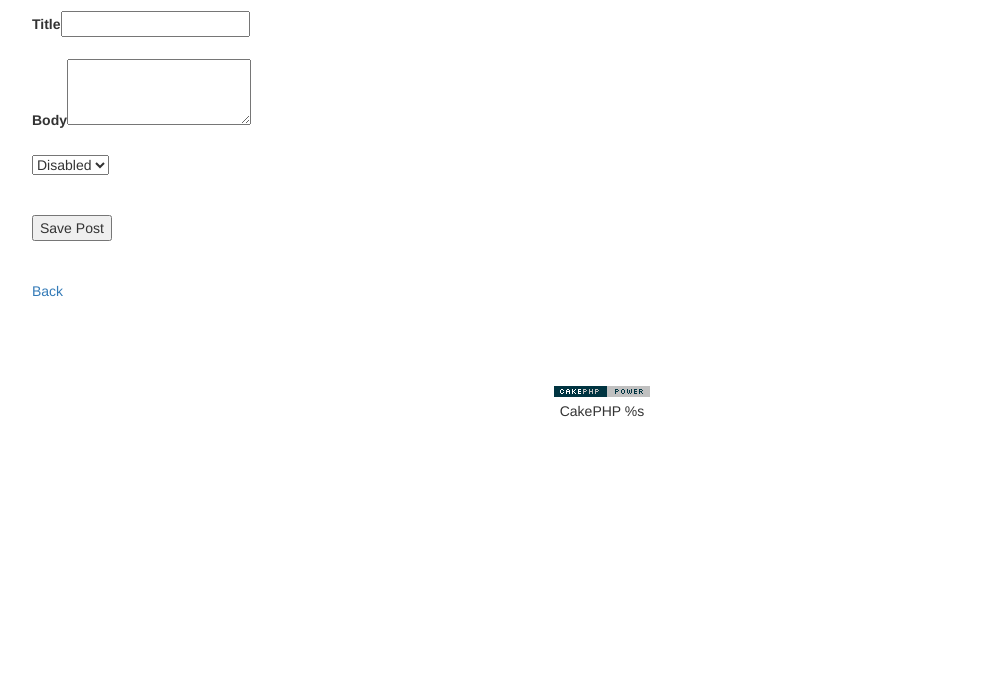
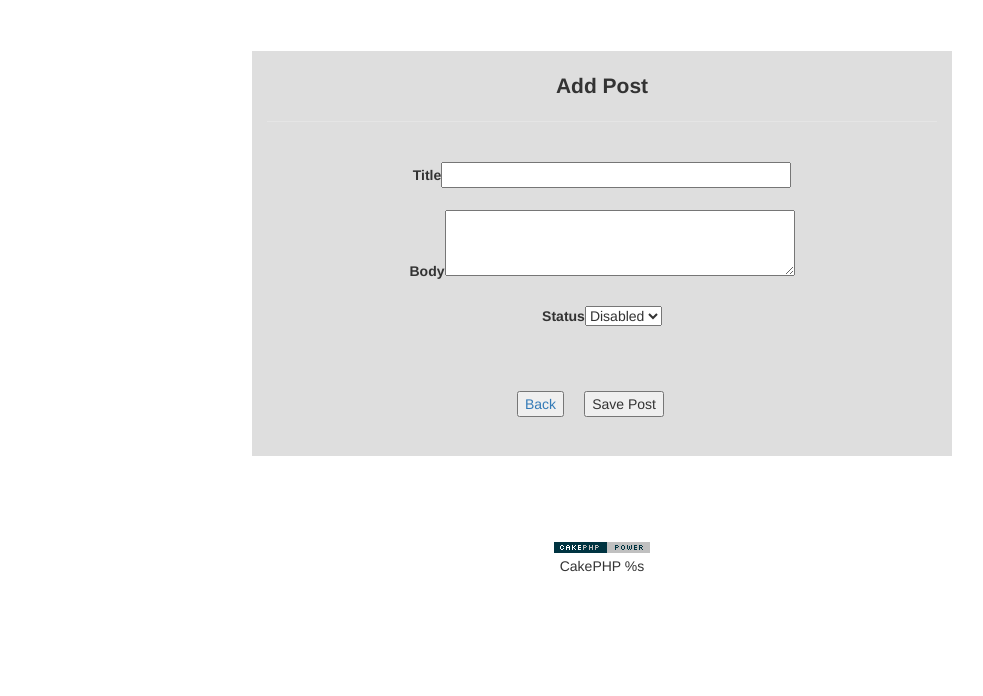
Before and after one commit to lemtd/blog-cakephp, a CakePHP app: the page made by app/View/Posts/add.ctp in a window 1280 px wide. Shown: the part 59-755 px from the top of the page, without its empty margins (38-1021 px from the left). Run offline with PHP 8.4 and a stand-in for CakePHP, Linux system fonts and the light colour scheme; the template is opened without the code that fills it, so the values that code supplies are empty; form fields are guessed from the names that the template uses; some libraries are stand-ins or nearby versions.

Commit message:
Implementando o layout com css da página add post

```diff
--- a/app/View/Posts/add.ctp
+++ b/app/View/Posts/add.ctp
@@ -1,13 +1,16 @@
-<div class="container">
-    <h1>Add Post</h1>
+<div class="container" id="add-post-box">
     <?php echo $this->Form->create('Post');?>
-    <?php echo $this->Form->input('title'); ?><br>
-    <?php echo $this->Form->input('body', array('rows' => '3')); ?><br>
-    <?php echo $this->Form->input('status', array(
-                'options' => array('Disabled', 'Abled'),
-                'label' => false
-            ));
-    ?><br><br>
-    <?php echo $this->Form->end('Save Post'); ?><br><br>
-    <?php echo $this->Html->link('Back', array('action' => '../Posts/index')); ?>
+    <fieldset>
+		<legend id="add-post"><?php echo 'Add Post'; ?></legend><br>
+			<?php echo $this->Form->input('title', array('id' => 'add-title', 'between' => '<br>')); ?><br>
+			<?php echo $this->Form->input('body', array('rows' => '3', 'id' => 'add-body', 'between' => '<br>')); ?><br>
+			<?php echo $this->Form->input('status', array(
+						'options' => array('Disabled', 'Abled'),
+						'id' => 'add-status',
+						'between' => '<br>'
+					));
+			?>
+		</fieldset><br><br><br>
+	<button id="add-post-back"><?php echo $this->Html->link('Back', array('action' => '../Posts/index')); ?></button>
+	<div id="add-post-submit"><?php echo $this->Form->end('Save Post'); ?></div><br><br>
 </div>
--- a/app/webroot/css/estilizando.css
+++ b/app/webroot/css/estilizando.css
@@ -98,7 +98,32 @@
 	margin-left: 20px;
 }
 
-#username, #password {
+#add-post-box {
+	margin-top: 110px;
+	text-align: center;
+	width: 700px;
+	background-color: #dedede;
+	padding-bottom: 25px;
+}
+
+#add-post {
+	padding: 20px 0px;
+	font-weight: 700;
+}
+
+#add-post-back {
+	text-decoration: none;
+	float: left;
+	margin-left: 250px;
+}
+
+#add-post-submit {
+	float: left;
+	text-align: center;
+	margin-left: 20px;
+}
+
+#username, #password, #add-title, #add-body {
 	width: 350px;
 }
 
```
